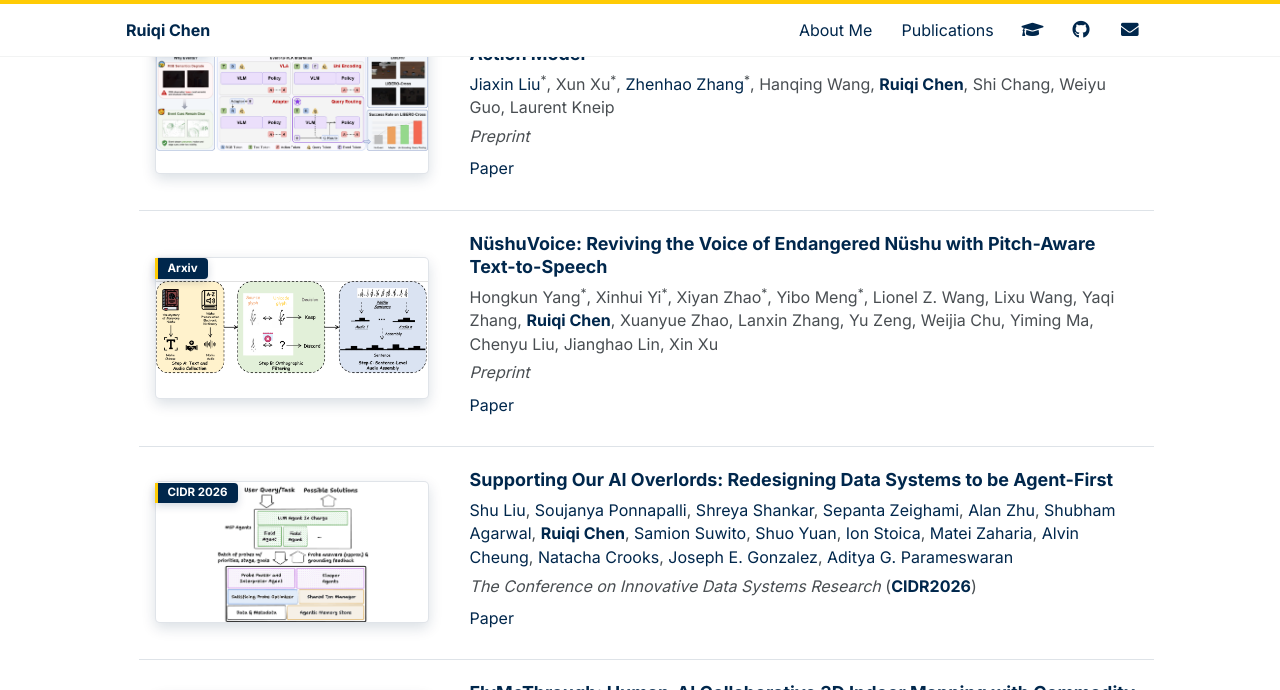
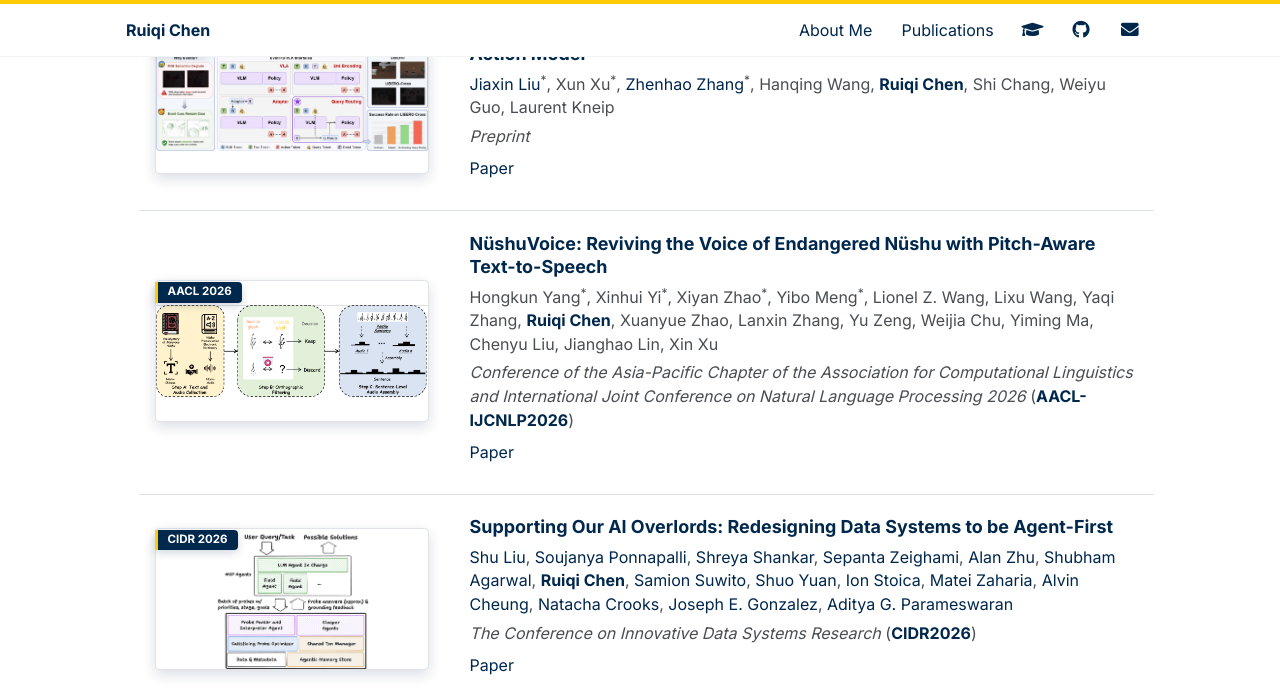
Before and after one commit to Ruiqi-Chen-0216/Ruiqi-Chen-0216.github.io, a Jekyll site: the page built from _pages/home.md, in a window 1280 px wide and 900 px high, scrolled down 2267 px, cut to the strip 0-690 px from the top of the window. Built offline with Jekyll 4.4.1, drawn with Linux system fonts in a browser that asks for light colours; some web fonts are replaced.

Commit message:
Update publications.yml

```diff
--- a/_data/publications.yml
+++ b/_data/publications.yml
@@ -128,7 +128,7 @@
   links: '[Paper](https://arxiv.org/abs/2606.29384)'
 
 - title: "NüshuVoice: Reviving the Voice of Endangered Nüshu with Pitch-Aware Text-to-Speech"
-  badge: "Arxiv"
+  badge: "AACL 2026"
   image: "images/nvshu.png"
   categories:
     - benchmark
@@ -149,7 +149,7 @@
     Chenyu Liu,
     Jianghao Lin,
     Xin Xu
-  venue: '*Preprint*'
+  venue: '*Conference of the Asia-Pacific Chapter of the Association for Computational Linguistics and International Joint Conference on Natural Language Processing 2026* (**AACL-IJCNLP2026**)'
   links: '[Paper](https://arxiv.org/abs/2606.09295v1)'
 
 - title: "Supporting Our AI Overlords: Redesigning Data Systems to be Agent-First"
```
